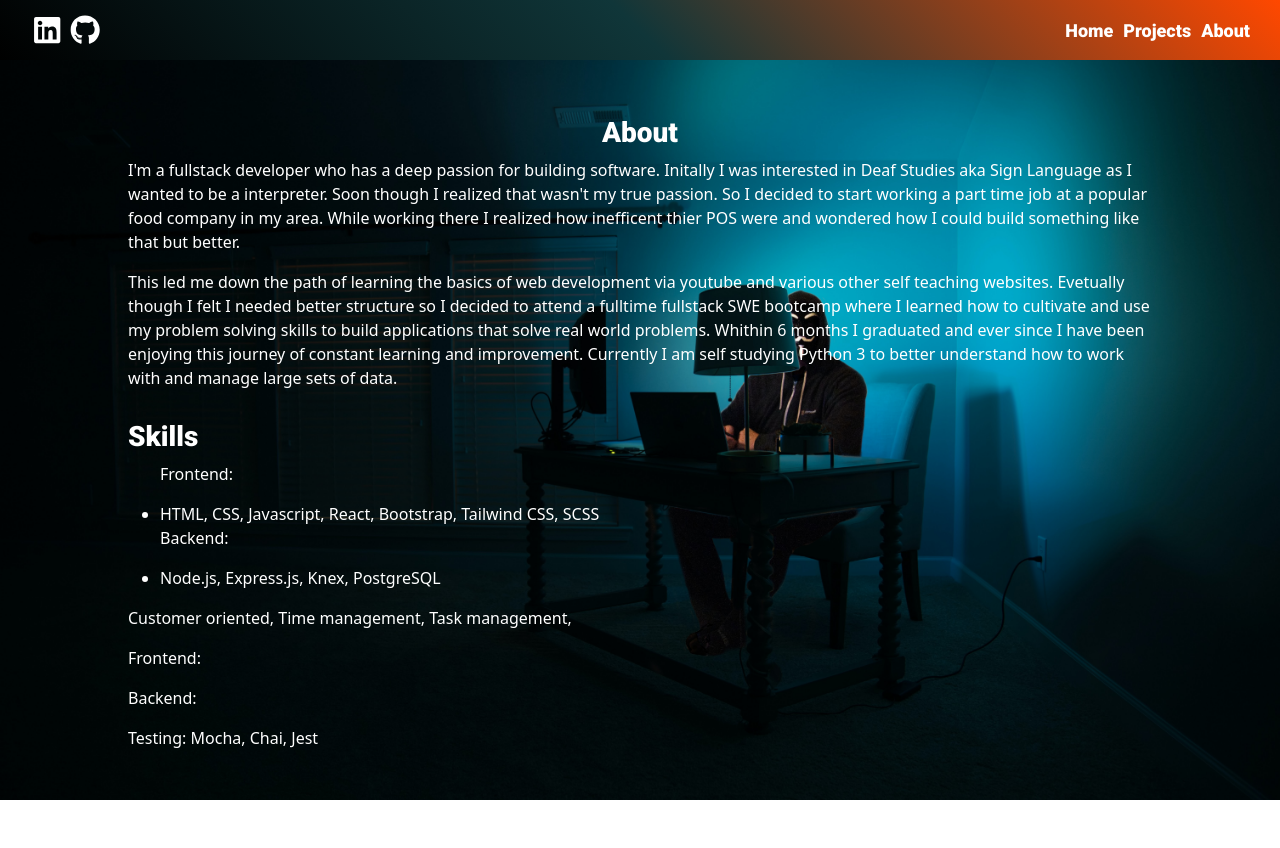
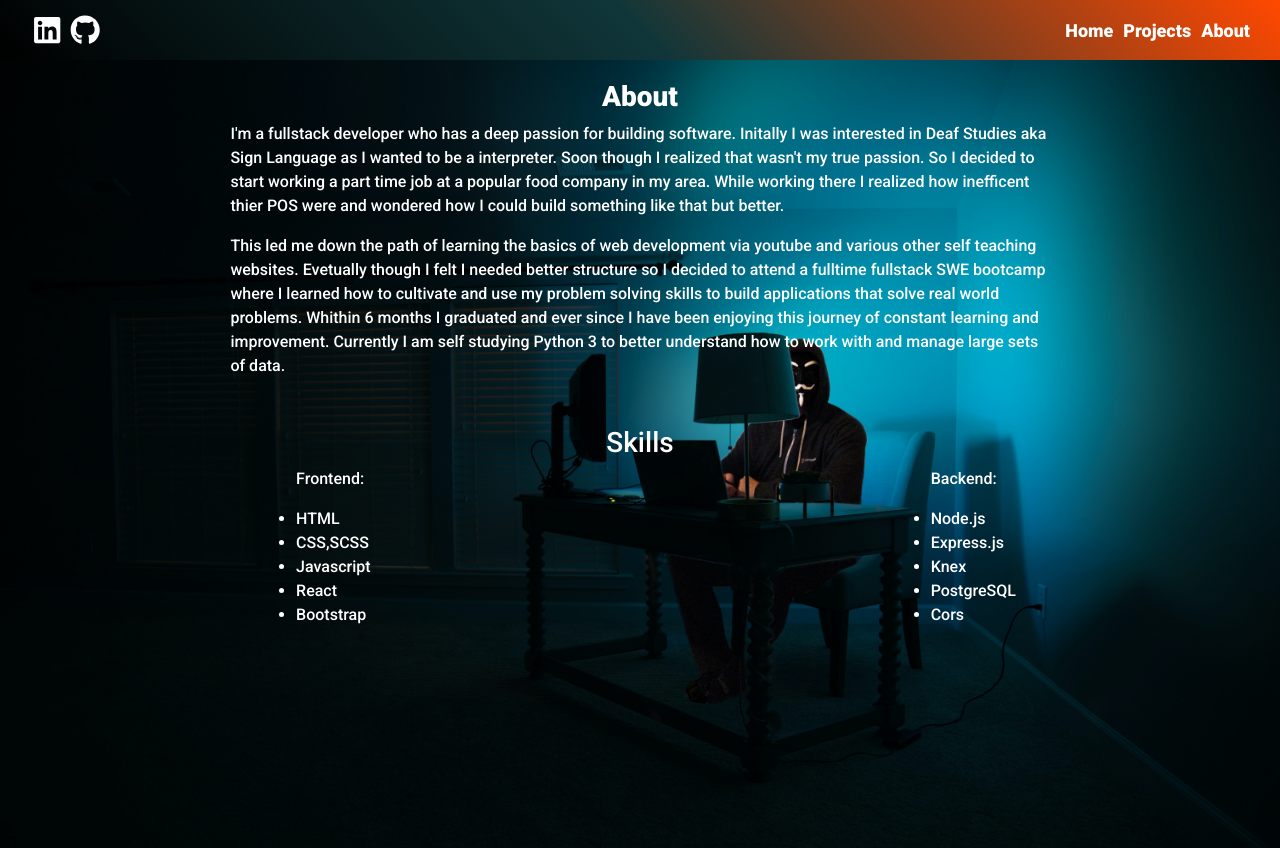
Before and after one commit to jmonroe33/Portfolio, a React (Create React App) app: page /about in a window 1280 px wide. Before the commit the page ends 800 px from the top, so only its background shows below. Built offline with nearby package versions, Linux system fonts and the light colour scheme.

Commit message:
debugged and fixed the problems with about page

```diff
--- a/src/components/About.js
+++ b/src/components/About.js
@@ -2,16 +2,15 @@ import React from 'react'
 import '../styles/about.scss'
 import { motion } from 'framer-motion'
 // import AboutMe from '../assets/aboutMe.png'
-import EatSleepCode from "../assets/eat-sleep-code.jpg"
 
 function About() {
     return (
         <motion.div className='about'>
-             {/* <img src={AboutMe} alt="About Me" className='about-me'/> */}
+            {/* <img src={AboutMe} alt="About Me" className='about-me'/> */}
 
-             <div className='about-skills'>
-                <div className='text-container-1'>
-                    <div>
+            <section className='about-skills'>
+                <section className='about-container'>
+                    <div className='text-container-1'>
                         <h3 className='about-h3'>About</h3>
                         <p>
                             I'm a fullstack developer who has a deep passion
@@ -30,37 +29,33 @@ function About() {
                             skills to build applications that solve real world problems. Whithin 6 months I graduated and ever since
                             I have been enjoying this journey of constant learning and improvement. Currently I am self studying Python 3
                             to better understand how to work with and manage large sets of data.
-
                         </p>
                     </div>
+                </section>
+                <h3 className='skills-h3'>Skills</h3>
+                <div className='skills'>
+
+                    <ul>
+                        <p>Frontend:</p>
+                        <li> HTML </li>
+                        <li> CSS,SCSS </li>
+                        <li> Javascript </li>
+                        <li> React </li>
+                        <li> Bootstrap </li>
+
+
+                    </ul>
+                    <ul>
+                        <p> Backend: </p>
+                        <li> Node.js </li>
+                        <li> Express.js</li>
+                        <li> Knex </li>
+                        <li> PostgreSQL </li>
+                        <li> Cors </li>
+                    </ul>
                 </div>
 
-                <div className='text-container-2'>
-                    <h3>Skills</h3>
-                        <ul>
-                            <p>Frontend:</p>
-                            <li>
-                                HTML, CSS, Javascript, React, Bootstrap, Tailwind CSS, SCSS
-                            </li>
-                            <p>Backend:</p>
-                            <li>
-                                Node.js, Express.js, Knex, PostgreSQL
-                            </li>
-                        </ul>
-                        <p>
-                           Customer oriented, Time management, Task management,
-                        </p>
-                        <p>
-                            Frontend:
-                        </p>
-                        <p>
-                            Backend:
-                        </p>
-                       <p>
-                        Testing: Mocha, Chai, Jest
-                       </p>
-                </div>
-             </div>
+            </section>
 
         </motion.div>
 
--- a/src/index.scss
+++ b/src/index.scss
@@ -6,5 +6,6 @@
 body {
     display: flex;
     flex-direction: column;
-    width: 100vw;
+
+    overflow-x:none ;
 }
--- a/src/styles/about.scss
+++ b/src/styles/about.scss
@@ -1,86 +1,79 @@
 .about {
     background: linear-gradient(to top, #785001cd,  #b25733ba), url("../assets/wp5146853-graffiti-4k-mobile-wallpapers.jpg");
-    display: flex;
-    align-items: center;
-    justify-content: center;
     background-size: cover;
     background-repeat: no-repeat;
+    overflow-y: scroll;
+    margin-bottom: 60px;
+
+     -ms-overflow-style: none;
+    scrollbar-width: none;
+    &::-webkit-scrollbar {
+        display: none;
+    }
+
+    .about-container {
+        margin-top: 3rem;
         display: flex;
-    width: 100%;
-    height: 100vh;
         flex-direction: column;
-
+        justify-content: center;
+        align-items: center;
+    }
     .profile-photo {
         width: 100px;
         height: 100px;
         border-radius:50%;
     }
-    .about-me {
-        width: 50%;
-    }
+
     .about-skills {
         width: 100%;
         height: 100vh;
-        display: flex;
-        flex-direction: column;
-        justify-content: center;
-        align-items: center;
+
         @media only screen and (min-width:915px) {
             background-image: url("../assets/dark-coder.jpg");
             background-size: 100%;
             background-repeat: no-repeat;
+
             // flex-direction: row;
             // justify-content: space-evenly;
 
         }
+
         .text-container-1 {
             width: 80%;
             height: 30%;
             color:white;
-            margin-top:6rem;
+            display:flex;
+            justify-content: center;
+            flex-direction: column;
+            align-items: center;
+            margin-top: 2rem;
             margin-bottom: 2rem;
-
-            h3 {
+            .about-h3 {
                 font-family: 'Roboto', sans-serif;
                 font-weight: 900;
                 text-align: center;
             }
-
-            .skills {
-                display: flex;
-                flex-direction: column;
-                padding: 9px;
-
                 p {
                     font-family: 'Roboto', sans-serif;
                     font-weight: 400;
                     width: 80%;
-                    margin-left: 2rem;
+
                 }
         }
+
     }
-        .text-container-2 {
-            width: 80%;
-            height: 45%;
-            color:white;
-            margin-top:2rem;
     h3 {
+        text-align: center;
+        color: white;
+        font-family: 'Roboto',sans-serif;
+    }
+     .skills {
+        color: white;
         font-family: 'Roboto', sans-serif;
-                font-weight: 900;
-                text-align: start;
-            }
-            .skills-2 {
         display: flex;
-                flex-direction: column;
-                padding: 9px;
-                margin-bottom: 6rem;
-                p {
-                    font-family: 'Roboto', sans-serif;
-                    font-weight: 400;
-                    width: 80%;
-                    margin-left: 2rem;
-                }
-            }
+        justify-content: space-around;
+        ul {
+
         }
      }
 
@@ -89,6 +82,8 @@
 @media only screen and (min-width:915px) {
     .about {
         background:url("../assets/dark-coder.jpg");
+        overflow-y: hidden;
+        margin-bottom: 0;
     }
 
 }
--- a/src/styles/projects.scss
+++ b/src/styles/projects.scss
@@ -7,8 +7,11 @@
   width: 100%;
   flex-direction: column;
   // padding-bottom: 4.5rem
+
+ @media only screen and (min-width:386) {
   height: 100vh;
-  background-size: cover;
+ }
+
   @media only screen and (min-width:915px)  {
     background-image: url("../assets/macbook.jpg");
     background-size: cover;
@@ -35,7 +38,6 @@
 
   .card-img {
     width: 100%;
-
   }
 .card:nth-child(4){
   img {
```
Lines whose indentation alone changed are shown as unchanged.
